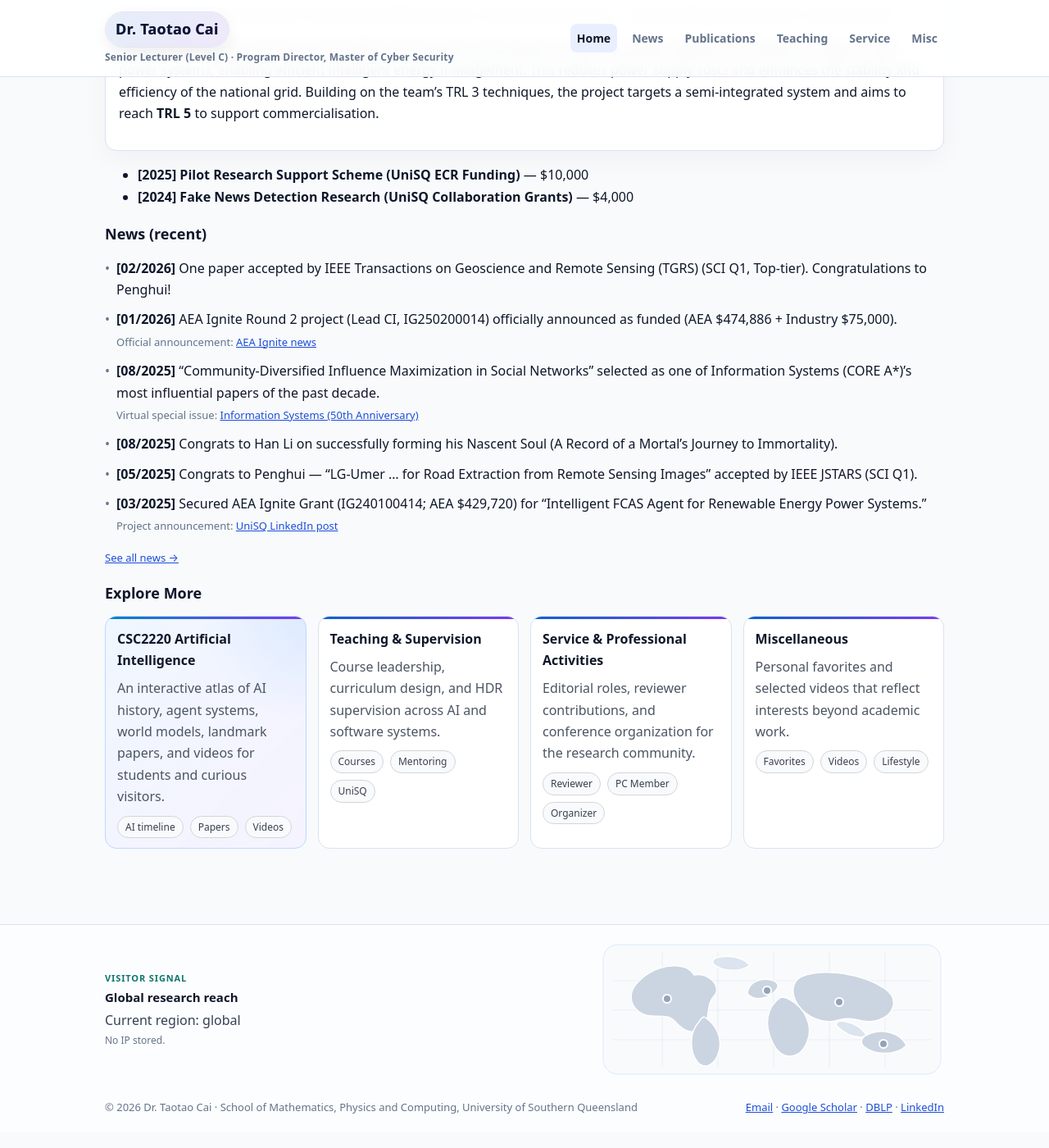
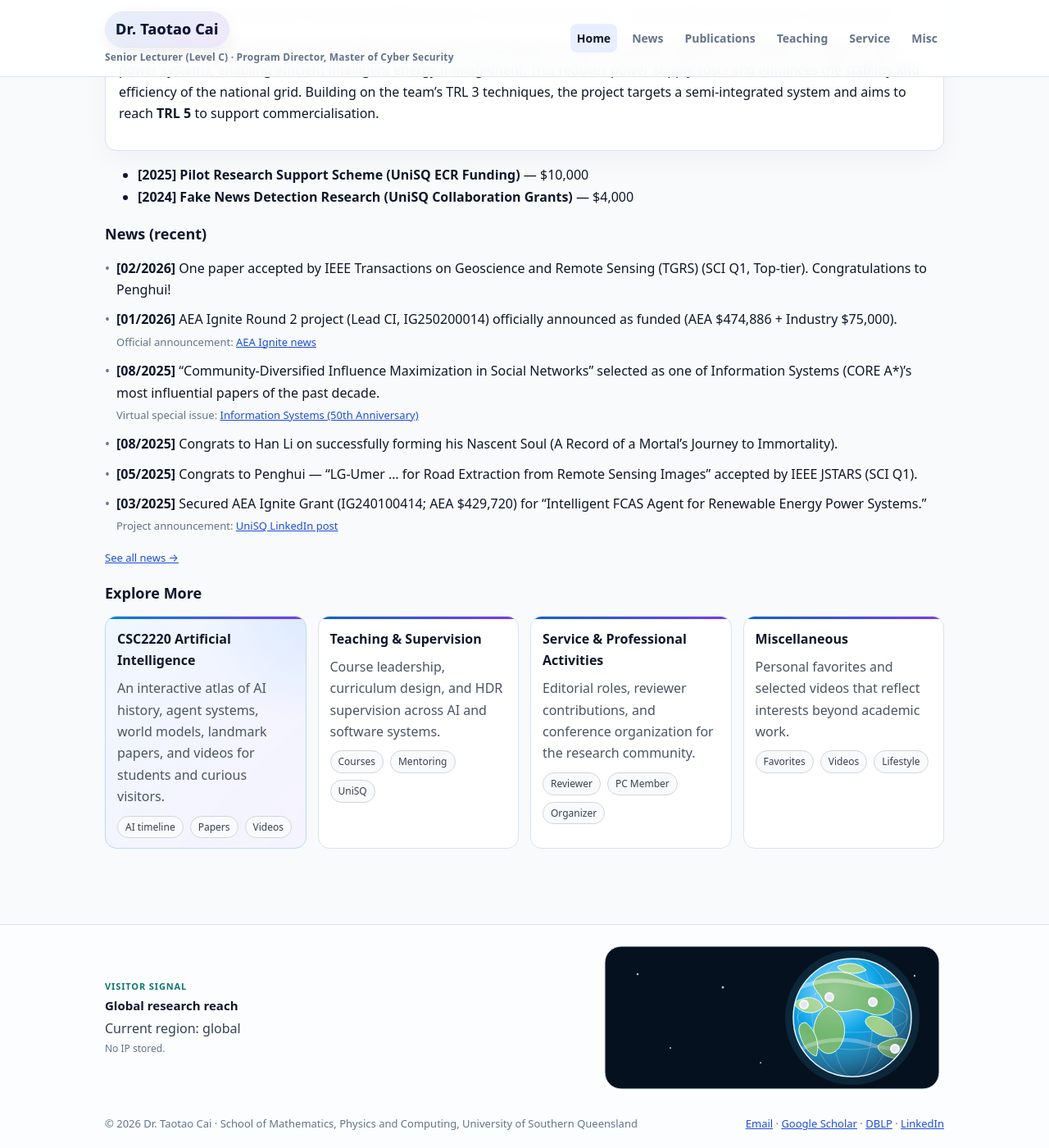
Before and after one commit to Taotao1992/Taotao1992.github.io, a Jekyll site: the page built from index.md, in a window 1280 px wide and 1400 px high, scrolled down 1423 px. Shown: the whole window at 82% size. Built offline with Jekyll 4.4.1, drawn with Linux system fonts in a browser that asks for light colours.

Commit message:
Refine visitor map as space-view globe

```diff
--- a/_layouts/default.html
+++ b/_layouts/default.html
@@ -37,33 +37,65 @@
           <span id="visitor-origin-label">Current region: detecting locally</span>
           <span class="visitor-privacy">No IP stored.</span>
         </div>
-        <svg class="visitor-map" viewBox="0 0 420 170" role="img" aria-labelledby="visitor-map-title">
-          <title id="visitor-map-title">Small world map showing approximate visitor region</title>
-          <rect class="map-ocean" x="4" y="6" width="412" height="158" rx="18" />
-          <path class="map-grid" d="M76 16 V154 M144 16 V154 M212 16 V154 M280 16 V154 M348 16 V154 M16 50 H404 M16 86 H404 M16 122 H404" />
-          <path class="map-land" d="M101 33 C82 29 62 36 47 51 C35 63 35 78 48 88 C61 98 81 88 91 99 C101 110 111 117 123 108 C137 97 128 80 139 69 C150 58 133 39 115 43 C111 37 107 34 101 33 Z" />
-          <path class="map-land" d="M127 94 C142 103 150 120 145 137 C141 151 129 160 119 149 C109 136 109 113 121 100 C123 97 124 95 127 94 Z" />
-          <path class="map-land map-land-soft" d="M142 22 C157 18 174 21 183 31 C172 40 150 39 139 30 C136 27 138 24 142 22 Z" />
-          <path class="map-land" d="M209 49 C194 46 181 53 180 66 C190 76 207 72 216 60 C219 55 216 51 209 49 Z" />
-          <path class="map-land" d="M221 70 C203 82 200 104 211 126 C222 148 244 147 253 124 C261 104 249 83 233 74 C229 71 225 70 221 70 Z" />
-          <path class="map-land" d="M246 45 C275 34 322 42 348 60 C365 72 360 91 340 98 C322 104 309 92 291 98 C272 104 252 94 242 80 C234 68 232 53 246 45 Z" />
-          <path class="map-land map-land-soft" d="M295 99 C309 101 320 107 326 118 C312 121 299 115 289 105 C287 102 290 99 295 99 Z" />
-          <path class="map-land" d="M326 116 C346 107 367 114 374 129 C361 142 335 141 322 130 C317 125 319 119 326 116 Z" />
+        <svg class="visitor-map" viewBox="0 0 420 190" role="img" aria-labelledby="visitor-map-title">
+          <title id="visitor-map-title">Small globe showing approximate visitor region</title>
+          <defs>
+            <radialGradient id="globe-ocean-gradient" cx="36%" cy="28%" r="76%">
+              <stop offset="0%" stop-color="#7dd3fc" />
+              <stop offset="45%" stop-color="#0ea5e9" />
+              <stop offset="100%" stop-color="#075985" />
+            </radialGradient>
+            <radialGradient id="globe-shade-gradient" cx="35%" cy="28%" r="82%">
+              <stop offset="0%" stop-color="#ffffff" stop-opacity="0.28" />
+              <stop offset="48%" stop-color="#ffffff" stop-opacity="0" />
+              <stop offset="100%" stop-color="#020617" stop-opacity="0.42" />
+            </radialGradient>
+            <clipPath id="globe-clip">
+              <circle cx="308" cy="95" r="72" />
+            </clipPath>
+          </defs>
+          <rect class="space-panel" x="6" y="8" width="408" height="174" rx="20" />
+          <circle class="space-star" cx="46" cy="42" r="1.3" />
+          <circle class="space-star" cx="86" cy="132" r="1.1" />
+          <circle class="space-star" cx="150" cy="58" r="1.5" />
+          <circle class="space-star" cx="196" cy="150" r="1" />
+          <circle class="space-star" cx="384" cy="44" r="1.2" />
+          <circle class="globe-halo" cx="308" cy="95" r="82" />
+          <g class="globe">
+            <circle class="globe-ocean" cx="308" cy="95" r="72" />
+            <g clip-path="url(#globe-clip)">
+              <ellipse class="globe-grid" cx="308" cy="95" rx="67" ry="18" />
+              <ellipse class="globe-grid" cx="308" cy="95" rx="67" ry="39" />
+              <ellipse class="globe-grid" cx="308" cy="95" rx="25" ry="72" />
+              <ellipse class="globe-grid" cx="308" cy="95" rx="49" ry="72" />
+              <path class="globe-land" d="M264 47 C278 36 302 37 319 48 C330 55 343 55 354 66 C365 78 357 91 342 92 C329 93 320 82 307 86 C290 91 277 84 271 72 C266 62 255 56 264 47 Z" />
+              <path class="globe-land" d="M279 81 C293 88 301 101 298 117 C295 134 281 145 270 135 C259 124 258 104 267 91 C270 86 274 83 279 81 Z" />
+              <path class="globe-land globe-land-soft" d="M332 93 C347 94 360 103 363 117 C349 121 334 115 325 103 C322 98 326 94 332 93 Z" />
+              <path class="globe-land" d="M348 124 C365 116 381 121 388 136 C374 149 351 147 341 135 C337 130 341 126 348 124 Z" />
+              <path class="globe-land globe-land-soft" d="M245 73 C255 68 268 71 272 82 C264 92 248 91 239 81 C237 77 240 74 245 73 Z" />
+              <path class="globe-land" d="M251 101 C263 110 269 127 264 142 C256 140 248 130 244 116 C241 107 244 101 251 101 Z" />
+              <path class="globe-land globe-land-soft" d="M295 31 C305 27 317 29 325 37 C315 43 299 42 291 35 C289 33 291 31 295 31 Z" />
+              <path class="cloud-band" d="M237 62 C260 49 289 47 318 54 C341 59 360 58 376 49" />
+              <path class="cloud-band cloud-band-lower" d="M248 132 C274 120 304 119 331 128 C351 135 368 134 386 124" />
+            </g>
+            <circle class="globe-shade" cx="308" cy="95" r="72" />
+            <circle class="globe-rim" cx="308" cy="95" r="72" />
+          </g>
           <g class="map-marker dot-americas">
-            <circle class="map-pulse" cx="82" cy="72" r="11" />
-            <circle class="map-dot" cx="82" cy="72" r="5" />
+            <circle class="map-pulse" cx="249" cy="79" r="11" />
+            <circle class="map-dot" cx="249" cy="79" r="5" />
           </g>
           <g class="map-marker dot-europe">
-            <circle class="map-pulse" cx="204" cy="62" r="11" />
-            <circle class="map-dot" cx="204" cy="62" r="5" />
+            <circle class="map-pulse" cx="280" cy="70" r="11" />
+            <circle class="map-dot" cx="280" cy="70" r="5" />
           </g>
           <g class="map-marker dot-asia">
-            <circle class="map-pulse" cx="292" cy="76" r="11" />
-            <circle class="map-dot" cx="292" cy="76" r="5" />
+            <circle class="map-pulse" cx="333" cy="76" r="11" />
+            <circle class="map-dot" cx="333" cy="76" r="5" />
           </g>
           <g class="map-marker dot-oceania">
-            <circle class="map-pulse" cx="346" cy="127" r="11" />
-            <circle class="map-dot" cx="346" cy="127" r="5" />
+            <circle class="map-pulse" cx="360" cy="133" r="11" />
+            <circle class="map-dot" cx="360" cy="133" r="5" />
           </g>
         </svg>
       </div>
--- a/assets/style.css
+++ b/assets/style.css
@@ -172,26 +172,54 @@ footer{border-top:1px solid var(--border);margin-top:34px;background:rgba(255,25
   justify-self:end;
   max-width:430px;
 }
-.map-ocean{
-  fill:#f8fafc;
+.space-panel{
+  fill:#06111f;
   stroke:#dbeafe;
   stroke-width:1;
 }
-.map-grid{
+.space-star{
+  fill:#e0f2fe;
+  opacity:0.78;
+}
+.globe-halo{
+  fill:#38bdf8;
+  opacity:0.12;
+}
+.globe-ocean{
+  fill:url(#globe-ocean-gradient);
+}
+.globe-grid{
   fill:none;
-  stroke:#e2e8f0;
+  stroke:#bae6fd;
   stroke-width:0.8;
-  stroke-linecap:round;
-  opacity:0.8;
+  opacity:0.42;
 }
-.map-land{
-  fill:#cbd5e1;
-  stroke:#ffffff;
-  stroke-width:1.4;
+.globe-land{
+  fill:#70b66d;
+  stroke:#eafff1;
+  stroke-width:1;
   stroke-linejoin:round;
 }
-.map-land-soft{
-  fill:#dbe4ef;
+.globe-land-soft{
+  fill:#9dd089;
+}
+.cloud-band{
+  fill:none;
+  stroke:#ffffff;
+  stroke-width:5;
+  stroke-linecap:round;
+  opacity:0.36;
+}
+.cloud-band-lower{
+  opacity:0.28;
+}
+.globe-shade{
+  fill:url(#globe-shade-gradient);
+}
+.globe-rim{
+  fill:none;
+  stroke:#dff7ff;
+  stroke-width:1.5;
 }
 .map-marker{
   transform-box:fill-box;
@@ -199,11 +227,11 @@ footer{border-top:1px solid var(--border);margin-top:34px;background:rgba(255,25
   transition:transform .2s ease;
 }
 .map-pulse{
-  fill:#0f766e;
+  fill:#facc15;
   opacity:0;
 }
 .map-dot{
-  fill:#94a3b8;
+  fill:#e2e8f0;
   stroke:#ffffff;
   stroke-width:2;
   transition:fill .2s ease, transform .2s ease;
@@ -218,13 +246,13 @@ html[data-visitor-region="americas"] .dot-americas .map-dot,
 html[data-visitor-region="europe"] .dot-europe .map-dot,
 html[data-visitor-region="asia"] .dot-asia .map-dot,
 html[data-visitor-region="oceania"] .dot-oceania .map-dot{
-  fill:#0f766e;
+  fill:#facc15;
 }
 html[data-visitor-region="americas"] .dot-americas .map-pulse,
 html[data-visitor-region="europe"] .dot-europe .map-pulse,
 html[data-visitor-region="asia"] .dot-asia .map-pulse,
 html[data-visitor-region="oceania"] .dot-oceania .map-pulse{
-  opacity:0.18;
+  opacity:0.24;
 }
 .footer-inner{max-width:var(--max);margin:0 auto;padding:18px;display:flex;justify-content:space-between;gap:12px;flex-wrap:wrap}
 hr{border:0;border-top:1px solid var(--border);margin:24px 0}
```
